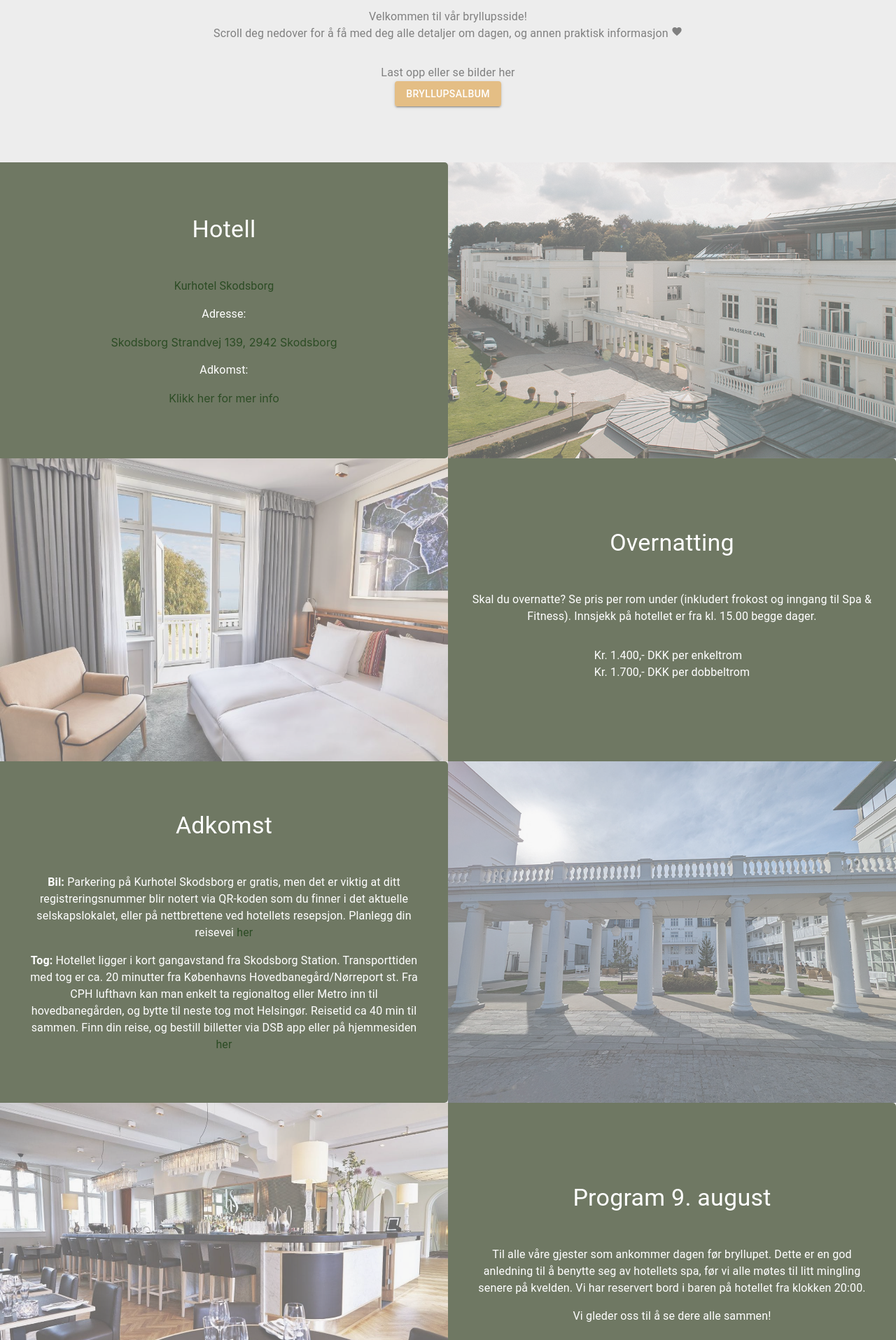
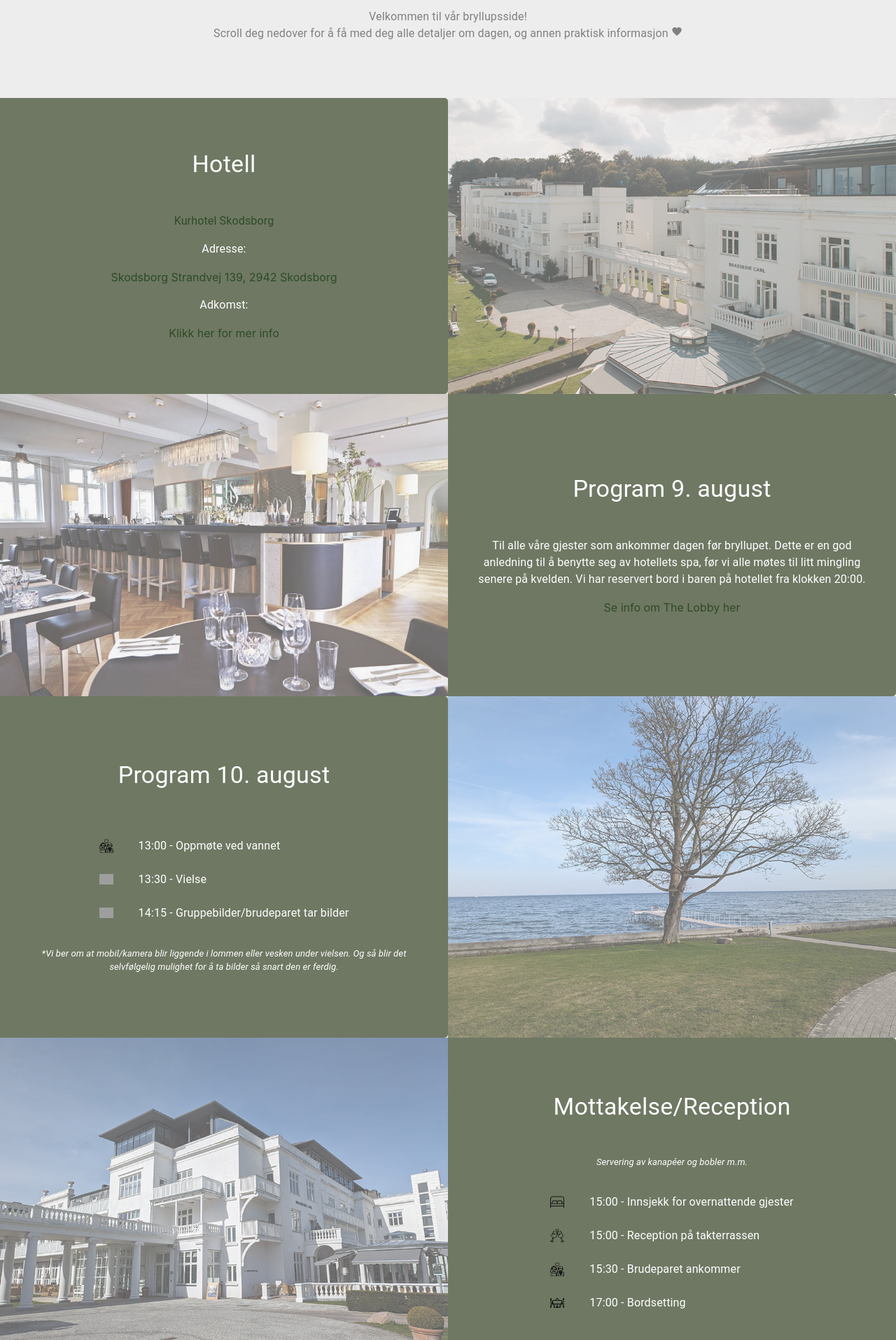
Before and after one commit to Djuppi/weddingRSVP, a React (Vite) app: page / in a window 1280 px wide. Shown: the part 405-2320 px from the top of the page at 70% size. Built offline with nearby package versions, Linux system fonts and the light colour scheme; grey boxes are pictures that could not be loaded.

Commit message:
Changes right before the wedding

```diff
--- a/src/App.tsx
+++ b/src/App.tsx
@@ -34,11 +34,9 @@ const lightTheme = createTheme({
   },
 });
 
-
 function App() {
-
   const theme = useTheme();
-  const colors = tokens(theme.palette.mode)
+  const colors = tokens(theme.palette.mode);
   const isMediumScreen = useMediaQuery(theme.breakpoints.down("md"));
   const isLargeScreen = useMediaQuery(theme.breakpoints.down("lg"));
 
@@ -80,7 +78,7 @@ function App() {
           />
 
           <Typography
-            sx={{ fontWeight: "500"}}
+            sx={{ fontWeight: "500" }}
             variant="h4"
             color="black"
             className="calligraphy-font"
@@ -106,23 +104,34 @@ function App() {
               Velkommen til vår bryllupsside!
             </Typography>
             <Typography color="grey">
-              Scroll deg nedover for å få med deg alle detaljer om dagen, og annen praktisk
-              informasjon <FavoriteOutlinedIcon fontSize="inherit" />
+              Scroll deg nedover for å få med deg alle detaljer om dagen, og
+              annen praktisk informasjon{" "}
+              <FavoriteOutlinedIcon fontSize="inherit" />
             </Typography>
           </Box>
-          <Box>
+          {/* <Box>
             <Typography color="grey">Last opp eller se bilder her</Typography>
-          <Button variant="contained" sx={{ backgroundColor: colors.goldAccent[500], width: "fit-content", "&:hover": { backgroundColor: colors.goldAccent[600] }}} href="https://photos.app.goo.gl/3ZKiqtVzSuLJ8hEx8">Bryllupsalbum</Button>
-          </Box>
+            <Button
+              variant="contained"
+              sx={{
+                backgroundColor: colors.goldAccent[500],
+                width: "fit-content",
+                "&:hover": { backgroundColor: colors.goldAccent[600] },
+              }}
+              href="https://photos.app.goo.gl/3ZKiqtVzSuLJ8hEx8"
+            >
+              Bryllupsalbum
+            </Button>
+          </Box> */}
         </Box>
         {/* <RSVP /> */}
         <InfoContainer />
-        <AccommodationContainer />
-        <TransportContainer />
         <MeetNGreetContainer />
         <CeremonyContainer />
         <ReceptionContainer />
         <DinnerContainer />
+        <AccommodationContainer />
+        <TransportContainer />
         <WishesContainer />
         <Footer />
       </ThemeProvider>
--- a/src/components/CeremonyContainer.tsx
+++ b/src/components/CeremonyContainer.tsx
@@ -43,10 +43,9 @@ const CeremonyContainer = () => {
           <ListItemText primary="14:15 - Gruppebilder/brudeparet tar bilder" />
         </ListItem>
       </List>
-      {/* <Typography fontSize={"small"} fontStyle={"italic"}>
-        Vi ber om at telefoner blir i lommen under vielsen. Det blir mulighet for å ta bilder i etterkant.
-
-      </Typography> */}
+      <Typography fontSize={"small"} fontStyle={"italic"}>
+        *Vi ber om at mobil/kamera blir liggende i lommen eller vesken under vielsen. Og så blir det selvfølgelig mulighet for å ta bilder så snart den er ferdig.
+      </Typography>
     </StyledPicInfoContainer>
   );
 };
--- a/src/components/DinnerContainer.tsx
+++ b/src/components/DinnerContainer.tsx
@@ -30,19 +30,19 @@ const DinnerContainer = () => (
         <ListItemIcon>
           <img src={Images.dinner} width={20} alt="menu" />
         </ListItemIcon>
-        <ListItemText primary="18:00 - Middag" />
+        <ListItemText primary="17:30 - Middag" />
+      </ListItem>
+      <ListItem>
+        <ListItemIcon>
+          <img src={Images.cake} width={20} alt="cake" />
+        </ListItemIcon>
+        <ListItemText primary="19:30 - Bryllupskake og petit fours med avec" />
       </ListItem>
       <ListItem>
         <ListItemIcon>
           <img src={Images.dj} width={20} alt="disk" />
         </ListItemIcon>
-        <ListItemText primary="20:00 - DJ/underholdning" />
-      </ListItem>
-      <ListItem>
-        <ListItemIcon>
-          <img src={Images.cake} width={20} alt="cake" />
-        </ListItemIcon>
-        <ListItemText primary="20:30 - Bryllupskake og petit fours med avec" />
+        <ListItemText primary="20:15 - DJ/underholdning" />
       </ListItem>
       <ListItem>
         <ListItemIcon>
--- a/src/components/MeetNGreetContainer.tsx
+++ b/src/components/MeetNGreetContainer.tsx
@@ -1,8 +1,6 @@
-
 import StyledPicInfoContainer from "./Common/StyledPicInfoContainer";
-import { Typography } from "@mui/material";
+import { Link, Typography } from "@mui/material";
 import IMAGES from "../Images";
-
 
 const MeetNGreetContainer = () => {
   return (
@@ -20,11 +18,19 @@ const MeetNGreetContainer = () => {
         Program 9. august
       </Typography>
       <Typography>
-        Til alle våre gjester som ankommer dagen før bryllupet. Dette er en god anledning til å benytte seg av hotellets spa, før vi alle møtes
-        til litt mingling senere på kvelden. Vi har reservert bord i baren på
-        hotellet fra klokken 20:00.
+        Til alle våre gjester som ankommer dagen før bryllupet. Dette er en god
+        anledning til å benytte seg av hotellets spa, før vi alle møtes til litt
+        mingling senere på kvelden. Vi har reservert bord i baren på hotellet
+        fra klokken 20:00.
       </Typography>
-      <Typography>Vi gleder oss til å se dere alle sammen!</Typography>
+      <Link
+        sx={{ color: "#063300a2", textDecoration: "none" }}
+        href="https://skodsborg.dk/bar-og-restaurant/the-lobby/"
+        target="_blank"
+        rel="noopener"
+      >
+        Se info om The Lobby her
+      </Link>
     </StyledPicInfoContainer>
   );
 };
--- a/src/components/ReceptionContainer.tsx
+++ b/src/components/ReceptionContainer.tsx
@@ -48,7 +48,7 @@ const ReceptionContainer = () => (
         <ListItemIcon>
           <img src={Images.table} width={20} alt="dinner table" />
         </ListItemIcon>
-        <ListItemText primary="17:30 - Bordsetting" />
+        <ListItemText primary="17:00 - Bordsetting" />
       </ListItem>
     </List>
   </StyledPicInfoContainer>
```
